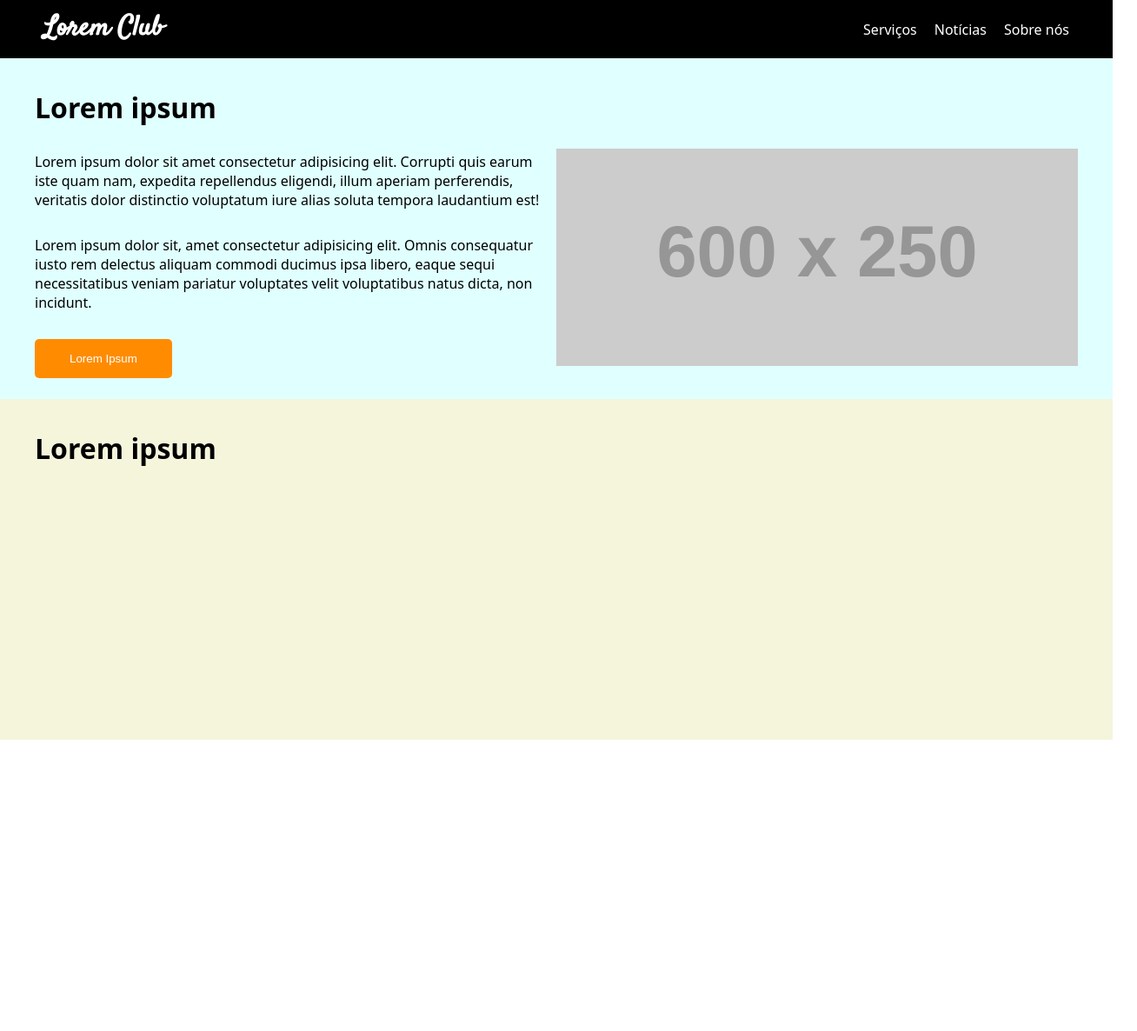
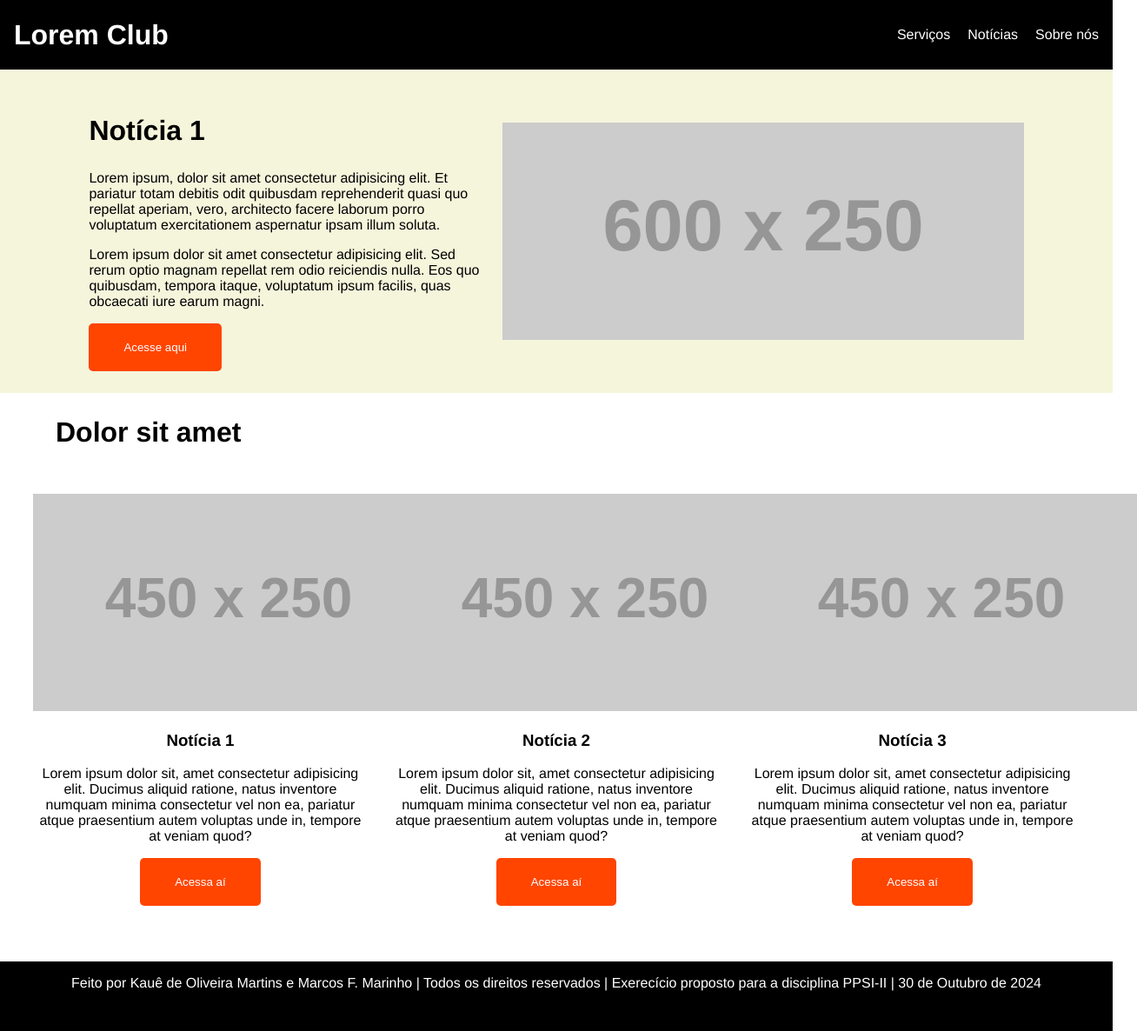
Before and after one commit to MarkusF502/Layout-Flex-PPSII, a plain HTML site: page index.html in a window 1280 px wide. Shown: the whole page at 87% size, 1308 px wide, since content can reach past the window. Before the commit the page ends 851 px from the top, so only its background shows below. Drawn offline with Linux system fonts and the light colour scheme; placeholder pictures from the web are drawn by us.

Commit message:
semi-finalização

```diff
--- a/index.html
+++ b/index.html
@@ -3,33 +3,150 @@
 <head>
     <meta charset="UTF-8">
     <meta name="viewport" content="width=device-width, initial-scale=1.0">
-    <link rel="stylesheet" href="style.css">
-    <link rel="preconnect" href="https://fonts.googleapis.com">
-<link rel="preconnect" href="https://fonts.gstatic.com" crossorigin>
-<link href="https://fonts.googleapis.com/css2?family=Press+Start+2P&family=Rubik:ital,wght@0,300..900;1,300..900&family=Satisfy&display=swap" rel="stylesheet">
     <title>Atividade Layout Flex</title>
+
+    <style>
+
+        body{
+            font-family: 'Franklin Gothic Medium', 'Arial Narrow', Arial, sans-serif;
+            display: flex;
+            column-gap: 10px;
+            flex-wrap: wrap;
+            margin: 0;
+        }
+
+        main{
+            background-color: beige;
+            display: flex;
+            justify-content: space-between;
+            align-items: center;
+            padding: 2% 8%;
+            gap: 20px;
+        }
+
+        h2{
+            font-size: 2rem;
+        }
+
+        header{
+            display: flex;
+            align-items: center;
+            justify-content: space-between;
+        }
+        main img{
+
+        }
+
+        header, footer{
+            background-color: #000;
+            flex-basis:100%;
+            height: 6vh;
+            padding: 2vh;
+            display: flex;
+            color: #fff;
+
+        }
+
+        footer{
+            justify-content: center;
+        }
+
+        header ul{
+            display:flex;
+            list-style: none;
+            column-gap: 20px;
+            float: right;
+        }
+
+        header ul a{
+            font-size: 18px;
+            text-decoration: none;
+        }
+
+        section{
+
+            display: flex;
+            flex-wrap: wrap;
+            gap: 2vw;
+        }
+
+        section>div{
+            display: flex;
+            gap: 2vw;
+            justify-content: center;
+            flex-wrap: wrap;
+        }
+        div>div{
+            text-align: center;
+            flex: 1 1 30%;
+            max-width: 30%;
+            margin-bottom: 5%;
+        }
+
+        section>H2{
+            margin-left: 5%;
+        }
+
+        button{
+            background-color: orangered;
+            color: #fff;
+            padding: 20px 40px;
+            border: none;
+            border-radius: 5px;
+        }
+    </style>
+
 </head>
 <body>
     <header>
-        <h1> Lorem Club </h1>
+        <h1>Lorem Club</h1>
         <nav>
             <ul>
                 <li> Serviços </li>
                 <li> Notícias </li>
                 <li> Sobre nós </li>
-            </ul>
+             </ul>
         </nav>
     </header>
-<section><h2>Lorem ipsum</h2>
-    <img src="https://placehold.co/600x250" alt="imagem placeholder">
-<p>Lorem ipsum dolor sit amet consectetur adipisicing elit. Corrupti quis earum iste quam nam, expedita repellendus eligendi, illum aperiam perferendis, veritatis dolor distinctio voluptatum iure alias soluta tempora laudantium est!</p>
-<p>Lorem ipsum dolor sit, amet consectetur adipisicing elit. Omnis consequatur iusto rem delectus aliquam commodi ducimus ipsa libero, eaque sequi necessitatibus veniam pariatur voluptates velit voluptatibus natus dicta, non incidunt.</p>
 
-<button>Lorem Ipsum</button>
-</section>
-<section>
-    <h2>Lorem ipsum</h2>
+    <main>
+        <div>
+            <h2> Notícia 1 </h2>
+            <p>Lorem ipsum, dolor sit amet consectetur adipisicing elit. Et pariatur totam debitis odit quibusdam reprehenderit quasi quo repellat aperiam, vero, architecto facere laborum porro voluptatum exercitationem aspernatur ipsam illum soluta. </p>
+            <p>
+            Lorem ipsum dolor sit amet consectetur adipisicing elit. Sed rerum optio magnam repellat rem odio reiciendis nulla. Eos quo quibusdam, tempora itaque, voluptatum ipsum facilis, quas obcaecati iure earum magni.
+            </p>
+            <button> Acesse aqui </button>
+        </div>
+        <img src="https://placehold.co/600x250" alt="imagem placeholder">
+    </main>
 
-</section>
+    <section>
+     <h2>Dolor sit amet</h2>
+     <div>
+     <div>
+        <img src="https://placehold.co/450x250" alt="imagem placeholder">
+        <h3> Notícia 1 </h3>
+        <p>Lorem ipsum dolor sit, amet consectetur adipisicing elit. Ducimus aliquid ratione, natus inventore numquam minima consectetur vel non ea, pariatur atque praesentium autem voluptas unde in, tempore at veniam quod?</p>
+        <button>Acessa aí</button>
+     </div>
+     <div>
+        <img src="https://placehold.co/450x250" alt="imagem placeholder">
+        <h3> Notícia 2 </h3>
+        <p>Lorem ipsum dolor sit, amet consectetur adipisicing elit. Ducimus aliquid ratione, natus inventore numquam minima consectetur vel non ea, pariatur atque praesentium autem voluptas unde in, tempore at veniam quod?</p>
+        <button>Acessa aí</button>
+     </div>
+     <div>
+        <img src="https://placehold.co/450x250" alt="imagem placeholder">
+        <h3> Notícia 3 </h3>
+        <p>Lorem ipsum dolor sit, amet consectetur adipisicing elit. Ducimus aliquid ratione, natus inventore numquam minima consectetur vel non ea, pariatur atque praesentium autem voluptas unde in, tempore at veniam quod?</p>
+        <button>Acessa aí</button>
+     </div>
+    </div>
+    </section>
+
+    <footer>
+        Feito por Kauê de Oliveira Martins e Marcos F. Marinho | Todos os direitos reservados | Exerecício proposto para a disciplina PPSI-II | 30 de Outubro de 2024
+    </footer>
 </body>
 </html>
```
